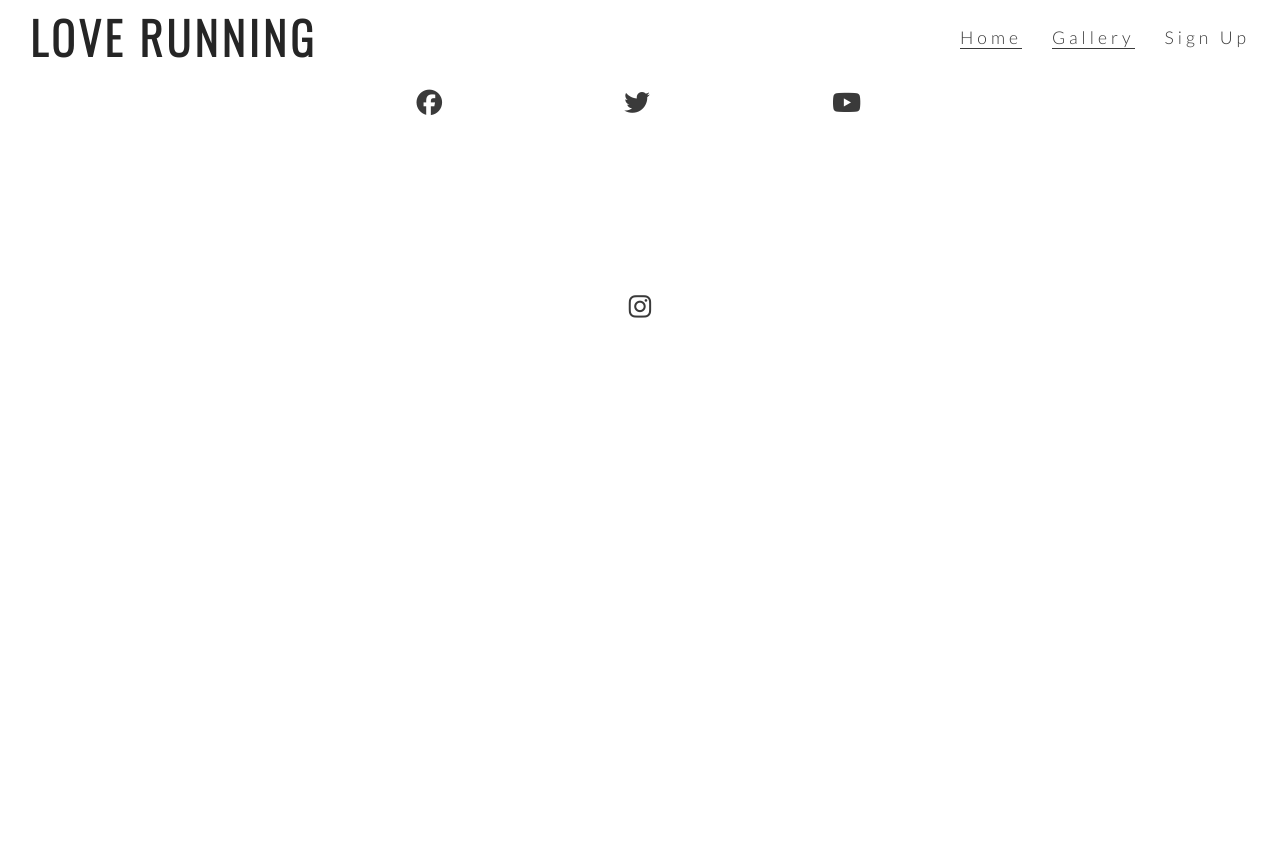
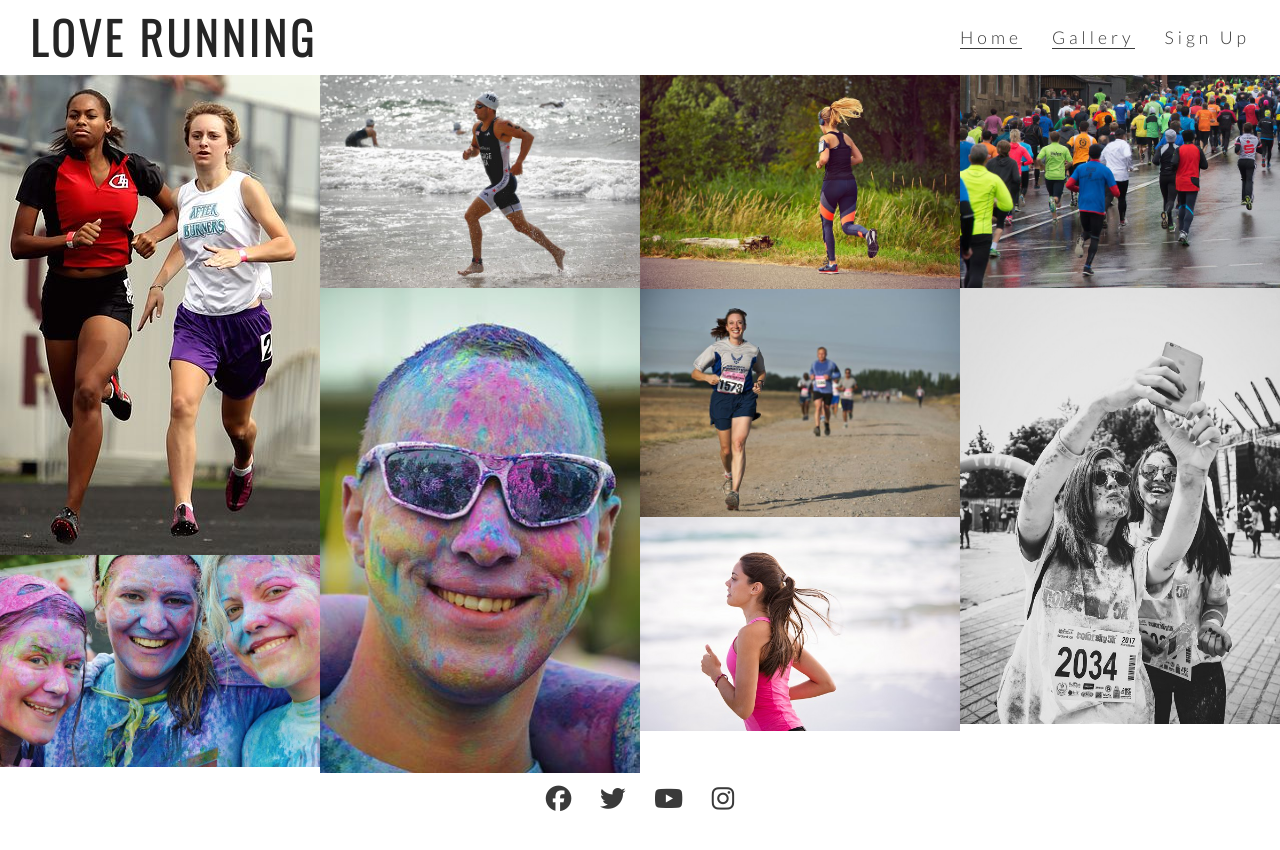
Before and after one commit to ShalOCal/love-running, a plain HTML site: page gallery.html in a window 1280 px wide. Before the commit the page ends 800 px from the top, so only its background shows below. Drawn offline with nearby package versions, Linux system fonts and the light colour scheme.

Commit message:
Add Gallery images and masonry styling

```diff
--- a/assets/css/style.css
+++ b/assets/css/style.css
@@ -233,7 +233,20 @@ footer{
 
 .social-networks i{
     font-size: 160%;
-    margin: 7%;
+    margin: 1%;
     padding 5%;
     color: #3a3a3a;
 }
+
+/*Gallery photos*/
+
+#photos{
+    clear:both;
+    line-height: 0;
+    column-count: 4;
+    column-gap: 0;
+}
+
+#photos > img {
+    width: 100%;
+}
--- a/gallery.html
+++ b/gallery.html
@@ -32,6 +32,18 @@
         </nav>
     </header>
 
+        <section id="photos">
+            <img src="assets/images/athletes.jpg" alt="Two athletes running together">
+            <img src="assets/images/girls.jpg" alt="Three girls at charity paint running festival">
+            <img src="assets/images/runner3.jpg" alt="Solo male runner jogging on a beach">
+            <img src="assets/images/man.jpg" alt="Man at charity paint running festival">
+            <img src="assets/images/runner1.jpg" alt="Solo female runner jogging through phoenix park">
+            <img src="assets/images/runner2.jpg" alt="Runners competing in marathon">
+            <img src="assets/images/runner4.jpg" alt="Solo female runner jogging on a beach">
+            <img src="assets/images/running_gang.jpg" alt="Large group of runners taking part in a marathon on a rainy day">
+            <img src="assets/images/mud-run.jpg" alt="Two women runners taking a muddy selfie after the Mud runners Championship">
+        </section>
+
     <footer>
         <ul class="social-networks">
             <li>
```
Also changed, not shown: assets/images/athletes.jpg (added), assets/images/girls.jpg (added), assets/images/man.jpg (added), assets/images/mud-run.jpg (added), assets/images/runner1.jpg (added), assets/images/runner2.jpg (added), assets/images/runner3.jpg (added), assets/images/runner4.jpg (added), assets/images/running_gang.jpg (added).
